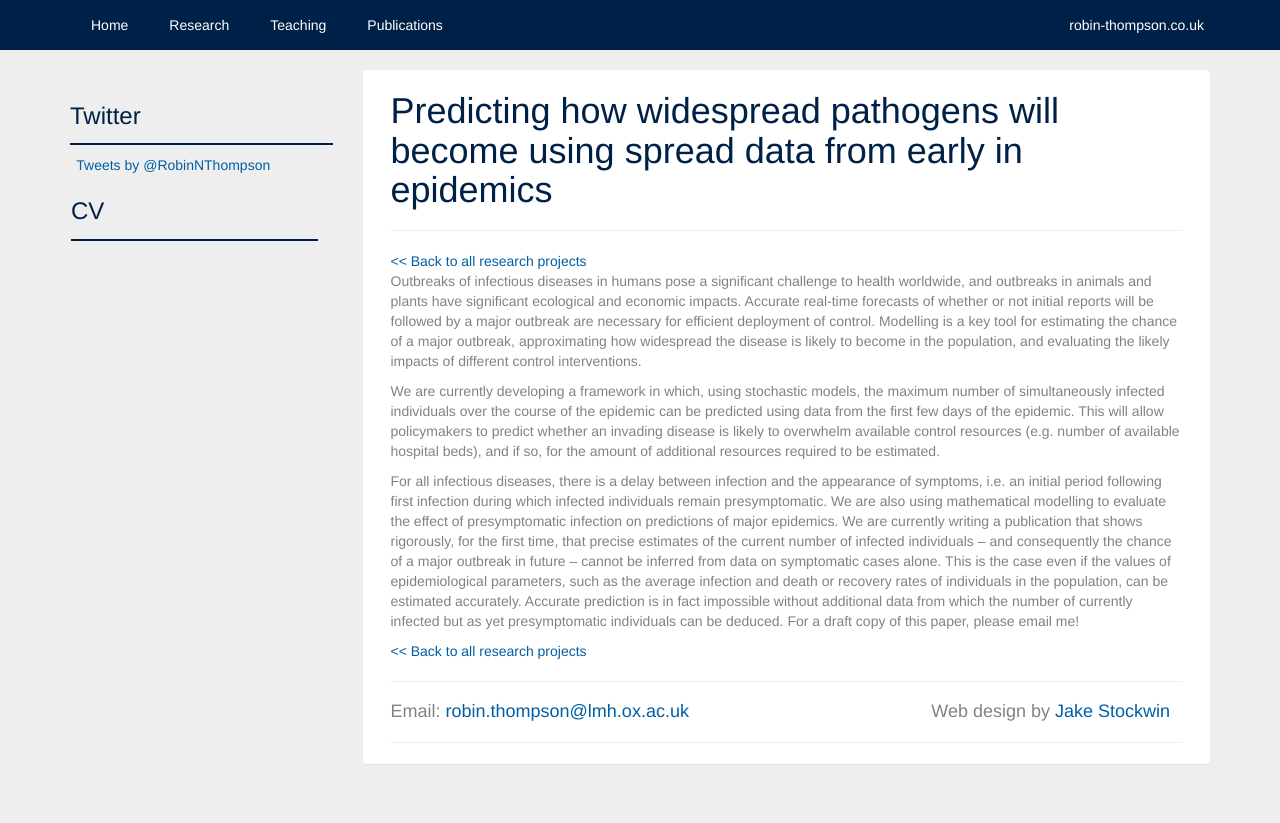
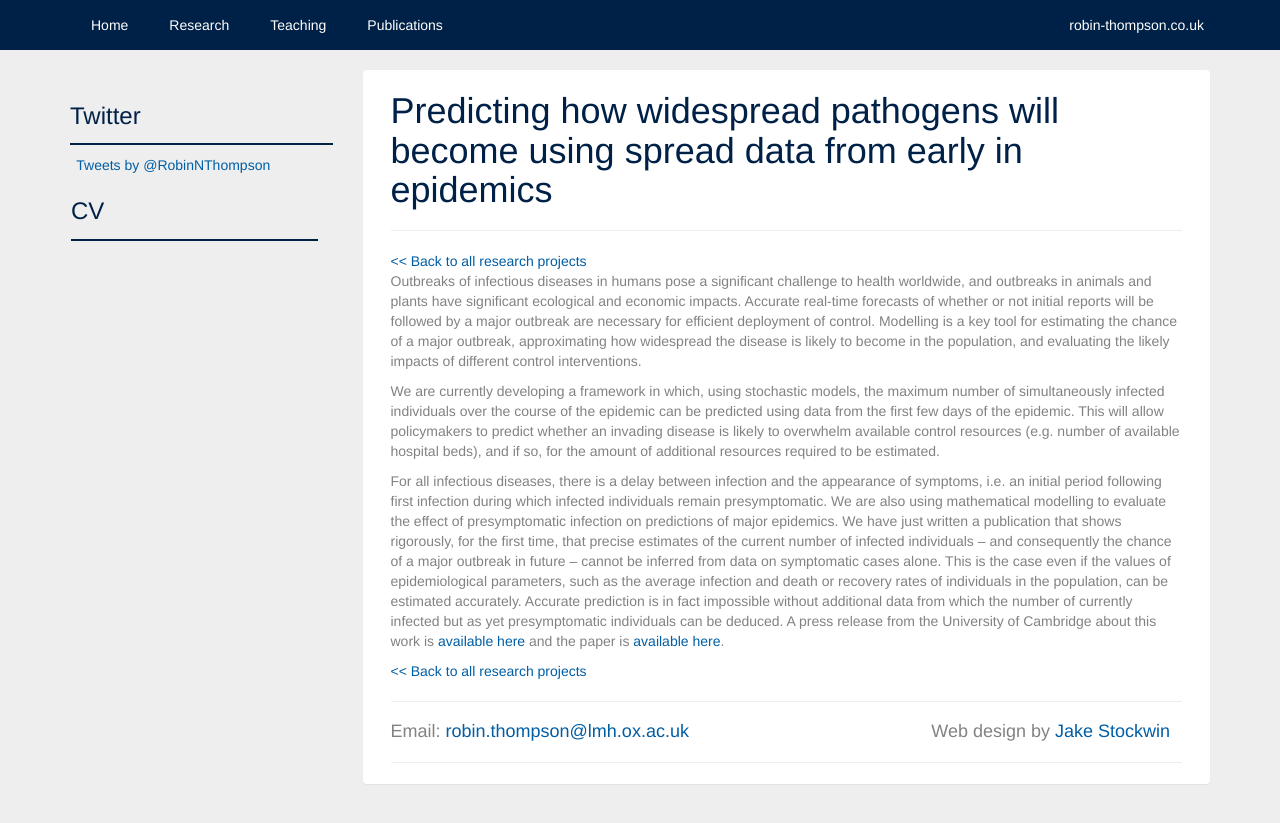
Before and after one commit to robin-thompson/robin-thompson.github.io, a Jekyll site: the page built from _research-projects/001-Predicting-how-widespread-pathogens-will-become-using-spread-data-from-early-in-epidemics.html, in a window 1280 px wide. Shown: the top 823 px of the page. Built offline with Jekyll 4.4.1, drawn with Linux system fonts in a browser that asks for light colours; nearby versions of some CDN libraries; comment, search, counter and statistics services are not loaded.

Commit message:
Update research projects

```diff
--- a/_research-projects/001-Predicting-how-widespread-pathogens-will-become-using-spread-data-from-early-in-epidemics.html
+++ b/_research-projects/001-Predicting-how-widespread-pathogens-will-become-using-spread-data-from-early-in-epidemics.html
@@ -14,7 +14,8 @@ is likely to overwhelm available control resources (e.g. number of available hos
 
 <p> For all infectious diseases, there is a delay between infection and the appearance of symptoms, i.e. an initial period following first infection during which infected individuals remain presymptomatic.
 We are also using mathematical modelling to evaluate the effect of presymptomatic infection on predictions of major epidemics.
-We are currently writing a publication that shows rigorously, for the first time, that precise estimates of the current number of infected individuals &ndash; and consequently the chance of a major outbreak in future &ndash; cannot be inferred from data on symptomatic cases alone.
+We have just written a publication that shows rigorously, for the first time, that precise estimates of the current number of infected individuals &ndash; and consequently the chance of a major outbreak in future &ndash; cannot be inferred from data on symptomatic cases alone.
 This is the case even if the values of epidemiological parameters, such as the average infection and death or recovery rates of individuals in the population, can be estimated accurately.
-Accurate prediction is in fact impossible without additional data from which the number of currently infected but as yet presymptomatic individuals can be deduced. For a draft copy of this paper, please email me!
+Accurate prediction is in fact impossible without additional data from which the number of currently infected but as yet presymptomatic individuals can be deduced. A press release from
+the University of Cambridge about this work is <a href="http://www.cam.ac.uk/research/news/uninfected-or-asymptomatic-diagnostic-tests-key-to-forecasting-major-epidemics">available here</a> and the paper is <a href="http://journals.plos.org/ploscompbiol/article?id=10.1371/journal.pcbi.1004836">available here</a>.
 </p>
```
